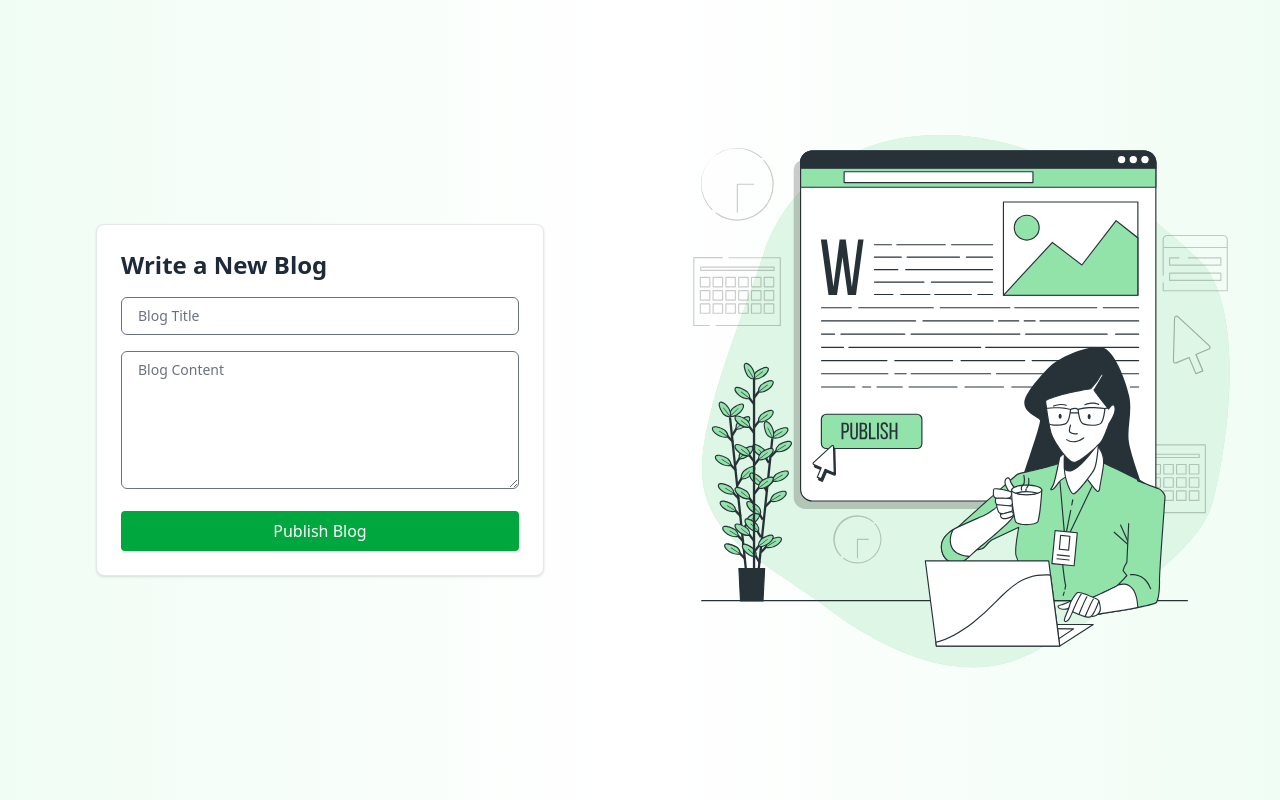
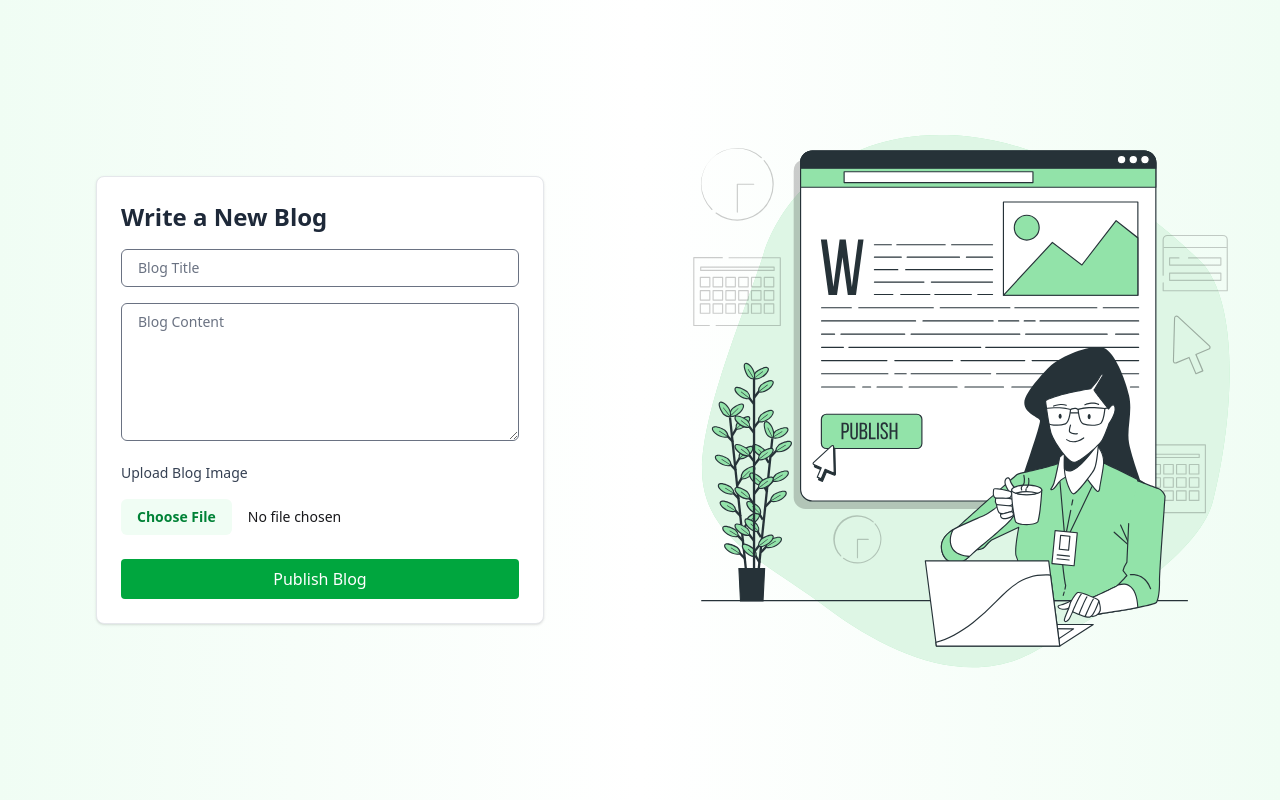
Before and after one commit to w3villa-akshat-agrawal/blogApp_frontend, a React (Vite) app: page /createBlog in a window 1280 px wide. Built offline with nearby package versions, Linux system fonts and the light colour scheme.

Commit message:
Add image upload functionality to CreateBlog and update Dashboard to display uploaded images

```diff
--- a/src/pages/CreateBLog.jsx
+++ b/src/pages/CreateBLog.jsx
@@ -1,25 +1,33 @@
 import React, { useState } from 'react';
 import BlogSVG from '../assets/Publish article-bro (1).svg';
 import Toast from '../components/Toast';
-// import { createBlog } from '../services/blogService'; // ✅ Plug in your API
 import { createBlog } from '../api/blogApi';
 import { useNavigate } from 'react-router-dom';
+import axios from 'axios';
 
 const CreateBlog = () => {
-   const  navigate = useNavigate()
+  const navigate = useNavigate();
   const [blogData, setBlogData] = useState({
     title: '',
-    body: ''
+    body: '',
+    image:''
   });
-  const [loader, setloader] = useState(false)
+
+  const [file, setFile] = useState(null); // store file separately
+  const [loader, setLoader] = useState(false);
   const [toast, setToast] = useState({ message: '', type: 'success', visible: false });
 
   const handleChange = (e) => {
     const { name, value } = e.target;
     setBlogData((prev) => ({
       ...prev,
-      [name]: value
+      [name]: value,
     }));
+  };
+
+  const handleFileChange = (e) => {
+    const selectedFile = e.target.files[0];
+    setFile(selectedFile);
   };
 
   const showToast = (message, type = 'success') => {
@@ -30,18 +38,54 @@ const CreateBlog = () => {
   };
 
  const handleSubmit = async (e) => {
-    setloader(true)
   e.preventDefault();
+  setLoader(true);
 
   try {
-      const response = await createBlog(blogData);
+    let imageUrl = null;
+
+    // 1️⃣ Upload image first (if file exists)
+    if (file) {
+      const formData = new FormData();
+      formData.append('file', file); // ✅ matches your backend expectation
+
+      const imageResponse = await axios.post(
+        "https://blog-backend-l8vd.onrender.com/api/v1/upload", // ✅ correct endpoint
+        formData,
+        {
+          headers: {
+            "Content-Type": "multipart/form-data",
+          },
+          withCredentials: true,
+        }
+      );
+
+      // ✅ Extract URL from your backend response structure
+      if (imageResponse.data.success) {
+        imageUrl = imageResponse.data.url;
+      }
+    }
+console.log(imageUrl)
+    // 2️⃣ Create blog with image URL
+    const blogPayload = {
+      ...blogData,
+      imageUrl: imageUrl // include image URL in blog data
+    };
+    console.log(blogPayload)
+    const response = await createBlog(blogPayload);
     showToast(response.data?.message || 'Blog created successfully!', 'success');
+
+    // Reset form
     setBlogData({ title: '', body: '' });
-      setloader(false)
-      navigate("/dashboard")
+    setFile(null);
+    navigate('/dashboard');
+
   } catch (error) {
-      const errMsg = error.response?.data?.message || 'Failed to create blog.';
+    console.error(error);
+    const errMsg = error.response?.data?.message || error.response?.data?.error || 'Failed to create blog.';
     showToast(errMsg, 'error');
+  } finally {
+    setLoader(false);
   }
 };
 
@@ -63,9 +107,10 @@ const CreateBlog = () => {
               Write a New Blog
             </h2>
 
+            {/* Title + Body */}
             {[
               { name: 'title', placeholder: 'Blog Title', type: 'text' },
-              { name: 'body', placeholder: 'Blog Content', type: 'textarea' }
+              { name: 'body', placeholder: 'Blog Content', type: 'textarea' },
             ].map(({ name, placeholder, type }) =>
               type === 'textarea' ? (
                 <textarea
@@ -91,13 +136,41 @@ const CreateBlog = () => {
                 />
               )
             )}
-            {loader ? (<div className='text-center'><span className="loading loading-ring loading-lg"></span></div>) : (<button
+
+            {/* File Upload */}
+            <div>
+              <label className="block mb-2 text-sm font-medium text-gray-700 dark:text-gray-300">
+                Upload Blog Image
+              </label>
+              <input
+                type="file"
+                accept="image/*"
+                onChange={handleFileChange}
+                className="w-full px-4 py-2 rounded-md text-sm
+                           file:mr-4 file:py-2 file:px-4
+                           file:rounded-md file:border-0
+                           file:text-sm file:font-semibold
+                           file:bg-green-50 file:text-green-700
+                           hover:file:bg-green-100
+                           focus:outline-none focus:ring-2 focus:ring-green-500
+                           dark:text-white dark:border-gray-600
+                           dark:file:bg-gray-600 dark:file:text-gray-200 dark:hover:file:bg-gray-500"
+              />
+            </div>
+
+            {/* Submit Button */}
+            {loader ? (
+              <div className="text-center">
+                <span className="loading loading-ring loading-lg"></span>
+              </div>
+            ) : (
+              <button
                 type="submit"
                 className="w-full bg-green-600 hover:bg-green-700 text-white py-2 rounded"
               >
                 Publish Blog
-            </button>)}
-
+              </button>
+            )}
           </form>
         </div>
       </div>
--- a/src/pages/Dashboard.jsx
+++ b/src/pages/Dashboard.jsx
@@ -90,16 +90,24 @@ const Dashboard = () => {
         {/* ✅ Grid Layout */}
         <div className="grid grid-cols-1 sm:grid-cols-2 lg:grid-cols-3 gap-8">
           {blog.map((item, idx) => (
+            console.log(item),
             <div
               onClick={() => handelBlogOpen(item.id)}
               key={idx}
               className="bg-white rounded-xl border border-green-200 shadow-md overflow-hidden hover:shadow-lg hover:scale-[1.02] transition cursor-pointer flex flex-col"
             >
-              {/* 📷 Blog Image */}
+              {/* 📷 Blog Image - Updated to use actual uploaded image */}
               <img
-                src="https://flowbite.com/docs/images/blog/image-4.jpg"
+                src={
+                  item.image ||
+                  "https://flowbite.com/docs/images/blog/image-4.jpg"
+                }
                 alt="Blog Thumbnail"
                 className="w-full h-40 object-cover"
+                onError={(e) => {
+                  e.target.src =
+                    "https://flowbite.com/docs/images/blog/image-4.jpg";
+                }}
               />
 
               {/* 📝 Blog Content */}
```
Lines whose indentation alone changed are shown as unchanged.
